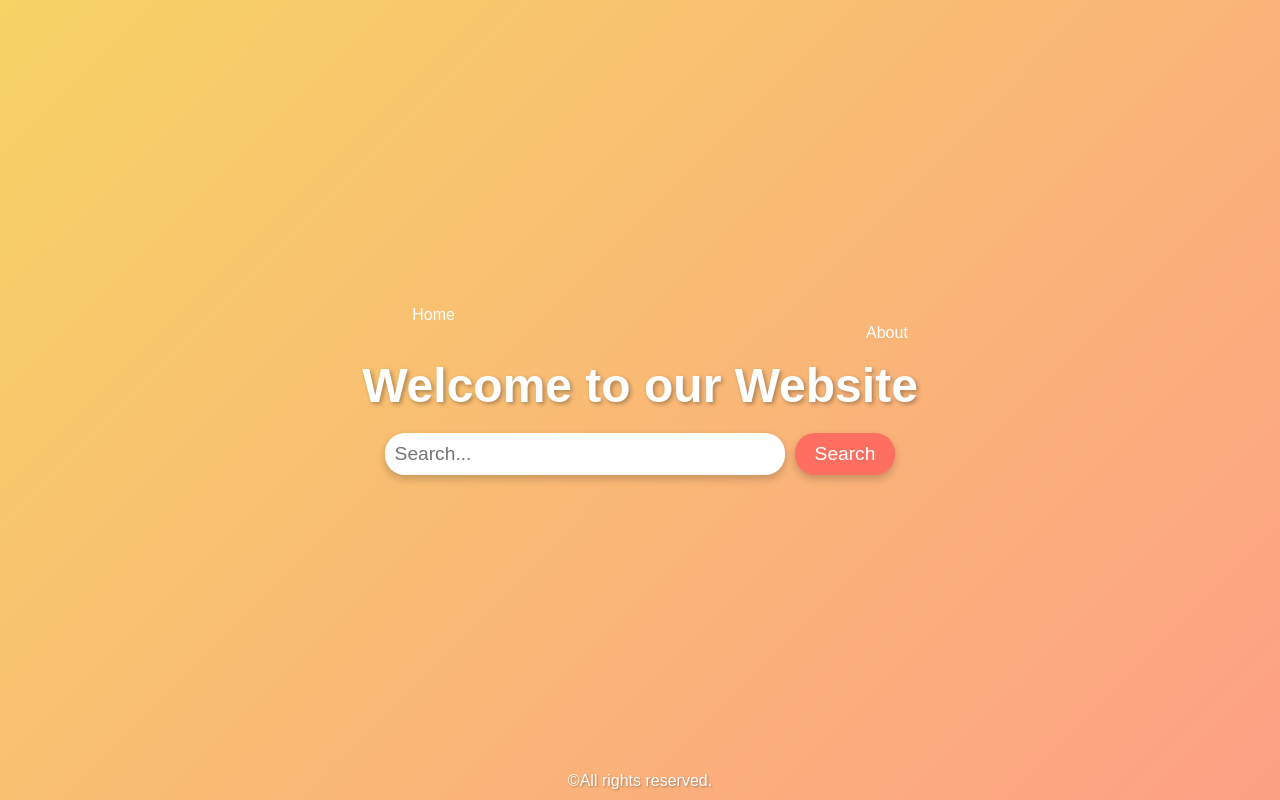
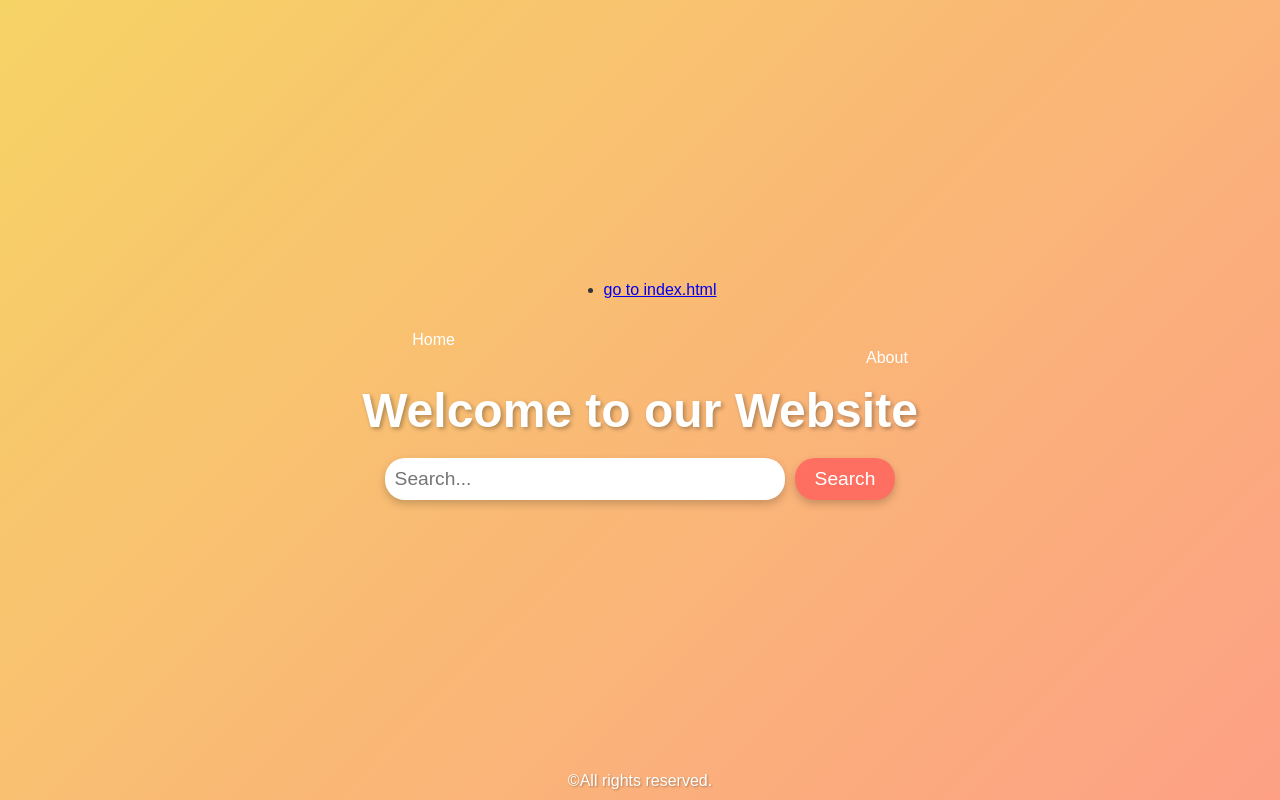
Before and after one commit to Kaustubh2904/FRONTEND, a plain HTML site: page index2.html in a window 1280 px wide. Drawn offline with Linux system fonts and the light colour scheme.

Commit message:
new changes

```diff
--- a/html.css
+++ b/html.css
@@ -3,7 +3,7 @@ body {
     justify-content: center;
     align-items: center;
     min-height: 100vh;
-    background-image: url('https://imgs.search.brave.com/i-b9putMIms5BGSYPaonmw8We9gXeAP2gyYlG9_M5Gk/rs:fit:860:0:0:0/g:ce/aHR0cHM6Ly90NC5m/dGNkbi5uZXQvanBn/LzA3LzI2LzMxLzc3/LzM2MF9GXzcyNjMx/NzcyNF9VbTkzR1k0/NzNsUmVVdnZrUjRm/bWxXVzA2N3lqSkk3/SC5qcGc');
+    /* background-image: url('https://imgs.search.brave.com/i-b9putMIms5BGSYPaonmw8We9gXeAP2gyYlG9_M5Gk/rs:fit:860:0:0:0/g:ce/aHR0cHM6Ly90NC5m/dGNkbi5uZXQvanBn/LzA3LzI2LzMxLzc3/LzM2MF9GXzcyNjMx/NzcyNF9VbTkzR1k0/NzNsUmVVdnZrUjRm/bWxXVzA2N3lqSkk3/SC5qcGc'); */
     background-repeat: no-repeat;
     background-size: cover;
 }
@@ -36,7 +36,7 @@ h2 {
     color: white;
 }
 a {
-    color: pink;
+    color: goldenrod;
 }
 label {
     color: rgb(255, 255, 255);
--- a/index2.html
+++ b/index2.html
@@ -7,6 +7,11 @@
     <link rel="stylesheet" href="index2.css">
 </head>
 <body>
+    <nav>
+        <ul>
+            <li><a href="index.html">go to index.html</a></li>
+        </ul>
+    </nav>
     <header>
         <ul>
             <div class="first" style="color: #fff;">Home</div>
```
Also changed, not shown: index.html (+1 -0 lines).
